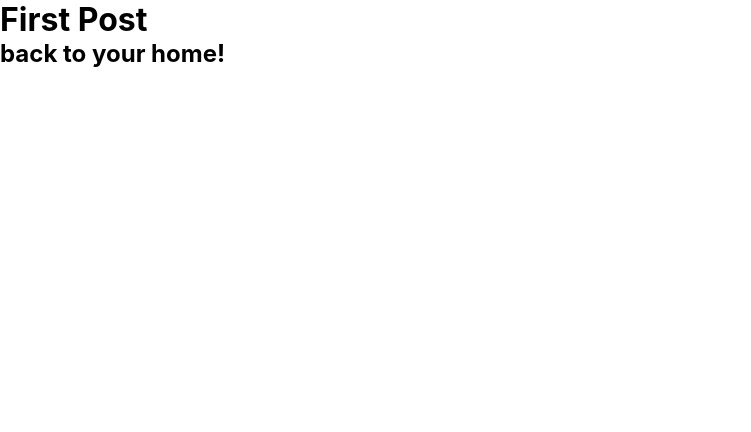
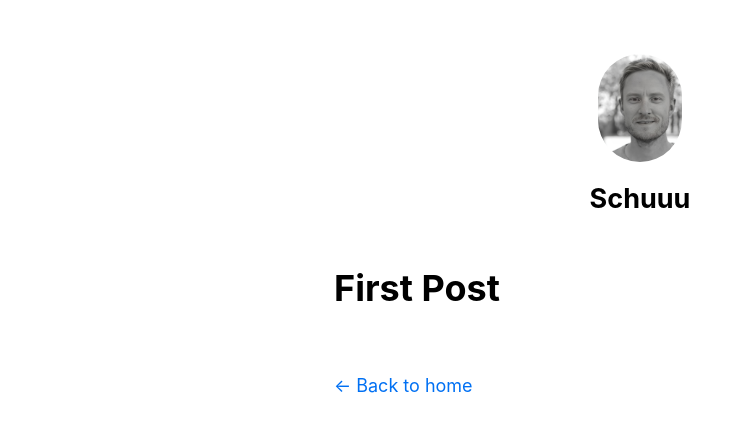
Before and after one commit to schuylermk/nextJs-simple-blog, a Next.js app: page /posts/first-post in a window 1280 px wide. Shown: the top 432 px of the page, without its empty margins (0-751 px from the left). Built offline with nearby package versions, Linux system fonts and the light colour scheme.

Commit message:
Polishing Layout

```diff
--- a/components/layout.js
+++ b/components/layout.js
@@ -43,10 +43,10 @@
             <Link href="/">
               <Image
                 priority
-                src="/images/profile.jpg"
+                src="/images/profile-new.jpg"
                 className={utilStyles.borderCircle}
                 height={108}
-                width={108}
+                width={83.43}
                 alt=""
               />
             </Link>
--- a/pages/posts/first-post.js
+++ b/pages/posts/first-post.js
@@ -1,12 +1,15 @@
+import Head from "next/head";
 import Link from "next/link";
+import Layout from "../../components/layout";
 
 export default function FirstPost() {
   return (
-    <>
+    <Layout>
+      <Head>
+        <title>First Post</title>
+      </Head>
+
       <h1>First Post</h1>
-      <h2>
-        <Link href="/">back to your home!</Link>
-      </h2>
-    </>
+    </Layout>
   );
 }
--- a/styles/globals.css
+++ b/styles/globals.css
@@ -2,37 +2,26 @@
 body {
   padding: 0;
   margin: 0;
-  font-family: Inter, -apple-system, BlinkMacSystemFont, Segoe UI, Roboto,
-    Oxygen, Ubuntu, Cantarell, Fira Sans, Droid Sans, Helvetica Neue, sans-serif;
-}
-
-a {
-  color: inherit;
-  text-decoration: none;
+  font-family: -apple-system, BlinkMacSystemFont, Segoe UI, Roboto, Oxygen, Ubuntu,
+    Cantarell, Fira Sans, Droid Sans, Helvetica Neue, sans-serif;
+  line-height: 1.6;
+  font-size: 18px;
 }
 
 * {
   box-sizing: border-box;
 }
 
+a {
+  color: #0070f3;
+  text-decoration: none;
+}
+
+a:hover {
+  text-decoration: underline;
+}
+
 img {
   max-width: 100%;
-  height: auto;
+  display: block;
 }
-
-h1,
-h2,
-p,
-ul {
-  margin: 0;
-}
-
-ul {
-  padding: 0;
-  list-style: none;
-}
-
-button {
-  padding: 0.5rem 1rem;
-  font-weight: bold;
-}
--- /dev/null
+++ b/styles/utils.module.css
@@ -0,0 +1,52 @@
+.heading2Xl {
+  font-size: 2.5rem;
+  line-height: 1.2;
+  font-weight: 800;
+  letter-spacing: -0.05rem;
+  margin: 1rem 0;
+}
+
+.headingXl {
+  font-size: 2rem;
+  line-height: 1.3;
+  font-weight: 800;
+  letter-spacing: -0.05rem;
+  margin: 1rem 0;
+}
+
+.headingLg {
+  font-size: 1.5rem;
+  line-height: 1.4;
+  margin: 1rem 0;
+}
+
+.headingMd {
+  font-size: 1.2rem;
+  line-height: 1.5;
+}
+
+.borderCircle {
+  border-radius: 9999px;
+}
+
+.colorInherit {
+  color: inherit;
+}
+
+.padding1px {
+  padding-top: 1px;
+}
+
+.list {
+  list-style: none;
+  padding: 0;
+  margin: 0;
+}
+
+.listItem {
+  margin: 0 0 1.25rem;
+}
+
+.lightText {
+  color: #666;
+}
```
Also changed, not shown: public/images/profile-new.jpg (added).
